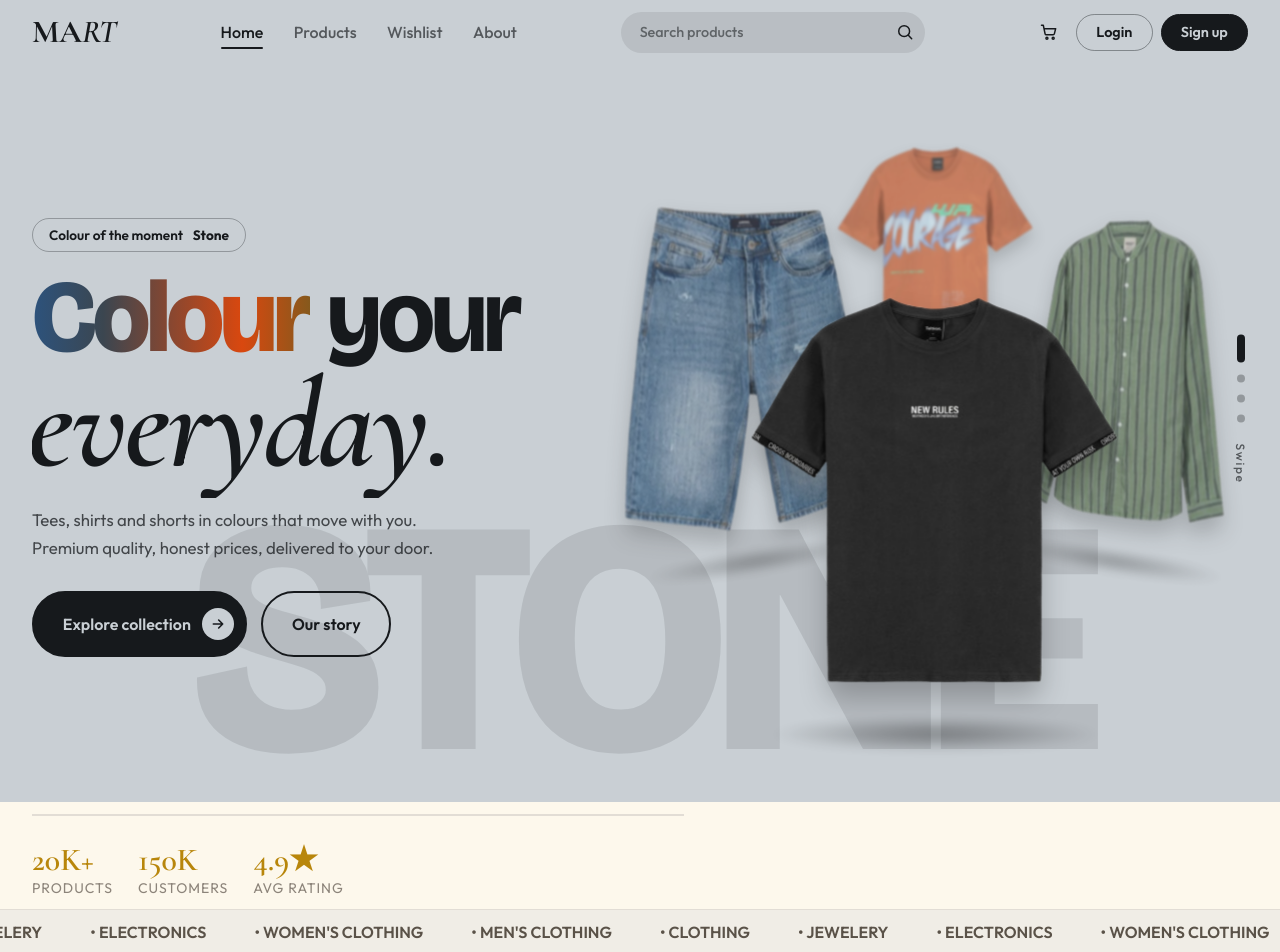
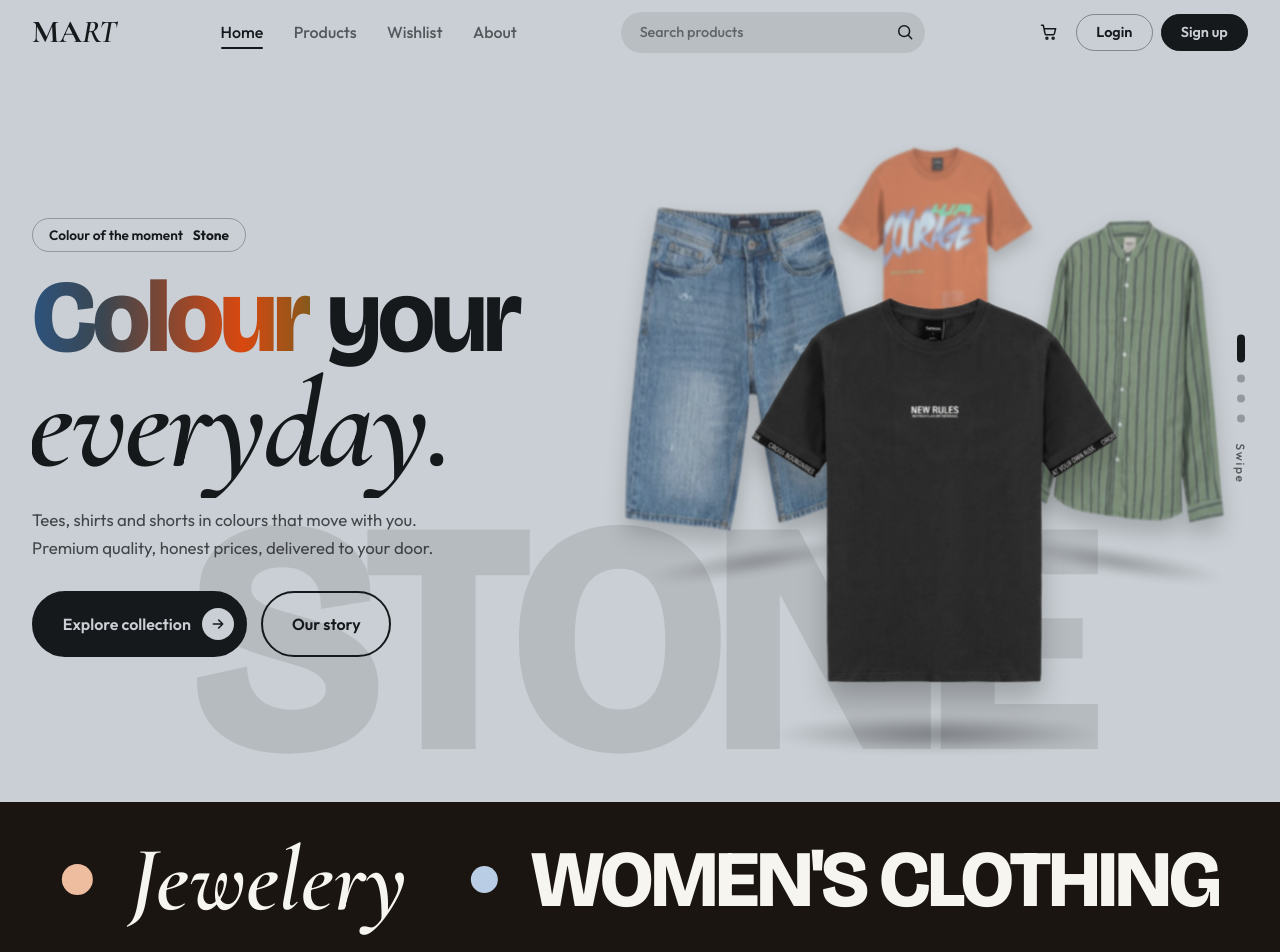
Before and after one commit to aleesa21/ecom-react-project, a React (Vite) app: page / in a window 1280 px wide. Shown: the top 952 px of the page. Built offline with nearby package versions, Linux system fonts and the light colour scheme; no server answers.

Commit message:
update marquee in home page

```diff
--- a/src/css/Home.css
+++ b/src/css/Home.css
@@ -18,55 +18,104 @@
 
 /* section 2 css */
 
-.section2{
-    background: #FDF8EC;
-    font-family:'Outfit', sans-serif;
+
+
+
+
+
+
+
+
+/* page colour + side spacing match the header and hero (1rem, then 2rem) */
+
+/* ----------  marquee band ---------- */
+.band {
+  background: #1a1510;
+  color: #f7f5f0;
 }
-.sec-2-num{
-    color: #b8860b;
-    font-size:32px;
-    font-family: 'Cormorant Garamond', serif;
-    font-weight: 600;
+.rotating {
+  display: flex;
+  overflow: hidden;
+  padding: clamp(1.1rem, 2.6vw, 2rem) 0;
 }
-.sec-2-text{
-     color:#8c847a;
-     font-family:'Outfit', sans-serif;
-     letter-spacing: 0.06rem;
-     text-transform: uppercase;
-     font-size: 14px;
+.group {
+  --gap: clamp(2rem, 5vw, 4.5rem);
+  display: flex;
+  align-items: center;
+  gap: var(--gap);
+  margin-right: var(--gap);
+  flex-shrink: 0;
+  width: max-content;
+  /* moves exactly its own width + gap, so the loop never jumps */
+  animation: marquee 40s linear infinite;
 }
-.section2-top{
-    display: flex;
-    flex-wrap: wrap;
-    align-items: center;
-    gap:25px;
-    padding: 0.5rem;
+.rotating:hover .group {
+  animation-play-state: paused;
+}
+@keyframes marquee {
+  to {
+    transform: translateX(calc(-100% - var(--gap)));
+  }
 }
 
-.rotating{
-    color:#5a5248;
-    font-weight: 600;
-     border-top: 1px solid #e2ddd5;
-  border-bottom: 1px solid #e2ddd5;
-  background: #f0ede6;
-  padding: 0.75rem 0;
+.item {
+  --fs: clamp(2.2rem, 6.5vw, 5rem); /* size of the words */
   display: flex;
-  overflow: hidden;
-  /* overflow-x:auto; */
+  align-items: center;
+  gap: 0.4em;
+  font-family: "Bricolage Grotesque", sans-serif;
+  font-weight: 800;
+  font-size: var(--fs);
+  line-height: 1;
+  letter-spacing: -0.04em;
+  text-transform: uppercase;
+  white-space: nowrap;
 }
-.group{
-    display: flex;
-    align-items: center;
-    gap: 3rem;
-    flex-shrink:0;
-    width: max-content;
-    animation: rotate 12s infinite linear;
-    margin-right: 3rem;
+/* every second word: serif italic, like the hero headline */
+.item:nth-child(even) {
+  font-family: "Cormorant Garamond", serif;
+  font-style: italic;
+  font-weight: 600;
+  font-size: calc(var(--fs) * 1.15);
+  letter-spacing: 0;
+  text-transform: none;
 }
-@keyframes rotate {
-    from {translate: 0;}
-    to {translate: -50%;}
+/* dots cycle through the four hero colours */
+.dot {
+  flex-shrink: 0;
+  width: 0.34em;
+  height: 0.34em;
+  border-radius: 50%;
+  background: #c9cfd4;
 }
+.item:nth-child(4n + 1) .dot {
+  background: #c8d6bb;
+}
+.item:nth-child(4n + 2) .dot {
+  background: #eebd9f;
+}
+.item:nth-child(4n + 3) .dot {
+  background: #b9cee4;
+}
+.item:nth-child(4n) .dot {
+  background: #c9cfd4;
+}
+
+
+
+
+
+
+
+
+
+
+
+
+
+
+
+
 
 /* section-3 css */
 .section-3{
--- a/src/css/index.css
+++ b/src/css/index.css
@@ -14,6 +14,6 @@ p{
     background: #f0ede6;
 }
 ::-webkit-scrollbar-thumb{
-    background: #d4a017;
+    background: #1a1510;
     border-radius: 5px;
 }
--- a/src/pages/Home.jsx
+++ b/src/pages/Home.jsx
@@ -1,14 +1,12 @@
 import { useContext } from "react";
 import "../css/Home.css";
 import { ProductContext } from "../context/ProductContext";
-import { useNavigate } from "react-router";
 import { CartContext } from "../context/CartContext";
 import { useState } from "react";
 import Hero from "../components/Hero";
 export default function Home() {
   const { product } = useContext(ProductContext);
   const [filter, setFilter] = useState("all");
-  let navigate = useNavigate();
   const { cart, addToCart } = useContext(CartContext);
   const categories = ["All",...new Set(product.map((prod) => prod.category))];
 
@@ -21,50 +19,28 @@ export default function Home() {
   function checkincart(prod) {
     return cart.find((cartitem) => cartitem.id === prod.id);
   }
+
+  const marquee=["Clothing", "Jewelery", "Women's clothing", "Men's clothing", "Electronics"]
   return (
     <>
       <main>
      <Hero />
-        <section>
-          <div className="padding hr-home">
-            <hr></hr>
-          </div>
+     <section className="band">
+       <div className="rotating" aria-label="Shop by category">
+         {[0, 1].map((g) => (
+           <div className="group" key={g} aria-hidden={g > 0}>
+             {marquee.map((c) => (
+               <div className="item" key={c}>
+                 <i className="dot" />
+                 {c}
+               </div>
+             ))}
+           </div>
+         ))}
+       </div>
+     </section>
 
-          <div className="section2">
-            <div className="section2-top padding">
-              <div>
-                <div className="sec-2-num">20K+</div>
-                <div className="sec-2-text">Products</div>
-              </div>
-              <div>
-                <div className="sec-2-num">150K</div>
-                <div className="sec-2-text">Customers</div>
-              </div>
-              <div>
-                <div className="sec-2-num">4.9★</div>
-                <div className="sec-2-text">Avg Rating</div>
-              </div>
-            </div>
-            <div className="section2-down">
-              <div className="rotating">
-                <div className="group">
-                  <div>• CLOTHING</div>
-                  <div>• JEWELERY</div>
-                  <div>• ELECTRONICS</div>
-                  <div>• WOMEN'S CLOTHING</div>
-                  <div>• MEN'S CLOTHING</div>
-                </div>
-                <div className="group">
-                  <div>• CLOTHING</div>
-                  <div>• JEWELERY</div>
-                  <div>• ELECTRONICS</div>
-                  <div>• WOMEN'S CLOTHING</div>
-                  <div>• MEN'S CLOTHING</div>
-                </div>
-              </div>
-            </div>
-          </div>
-        </section>
+
         <section>
           <div className="section-3 padding">
             <div className="golden sec3-top-text">Curated For You</div>
```
